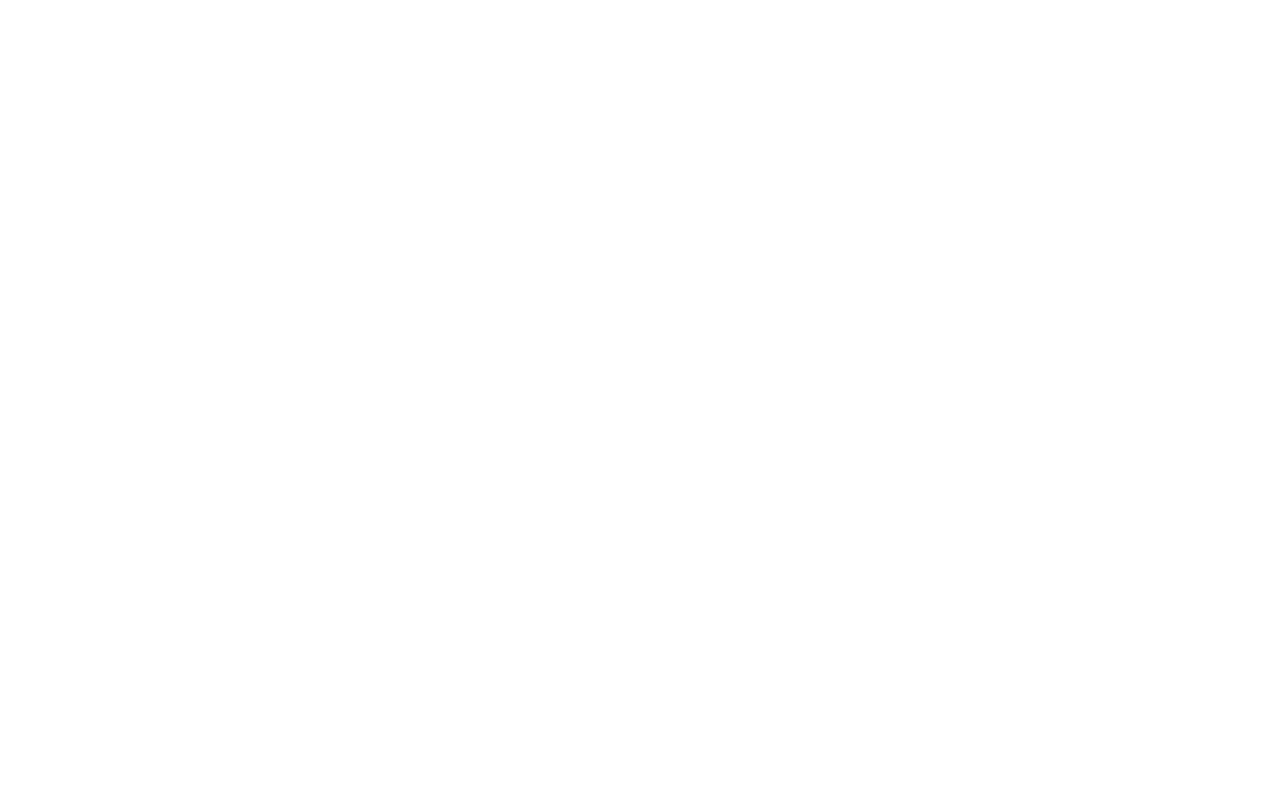
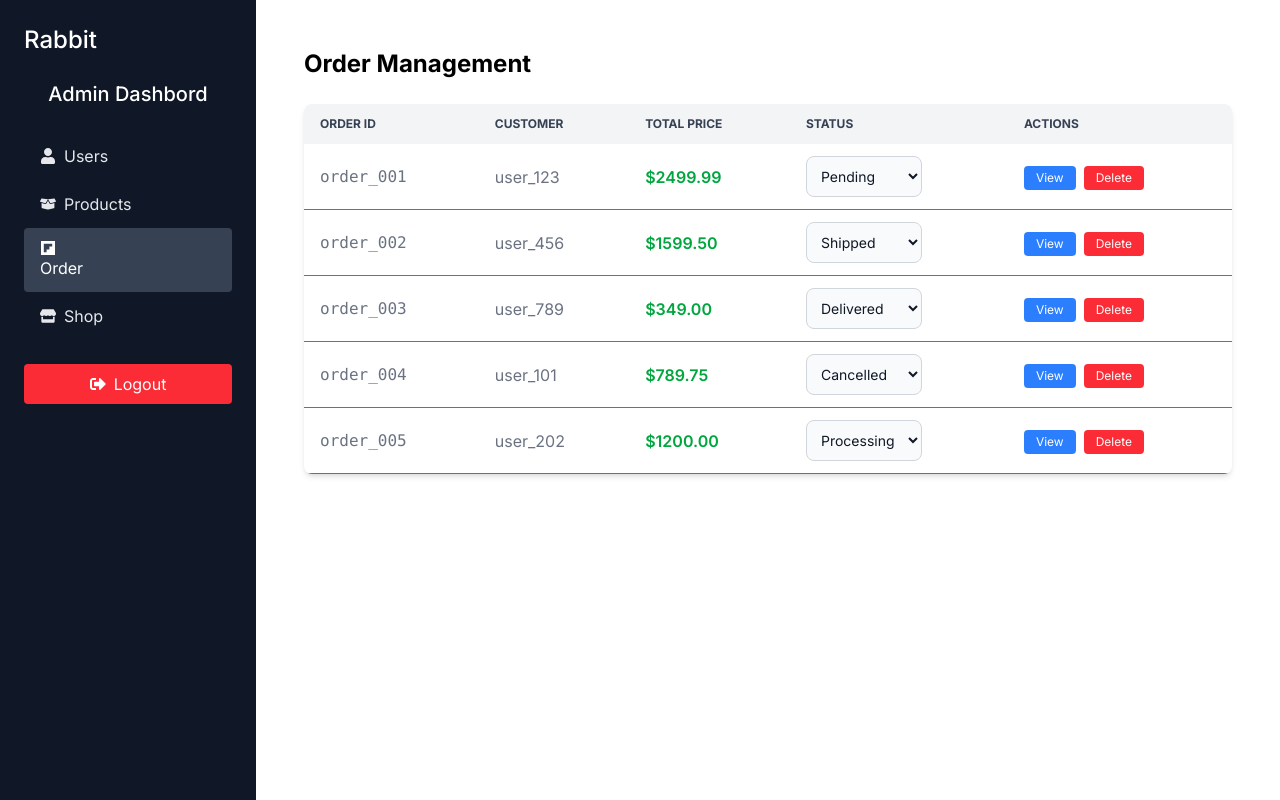
Before and after one commit to ayushghosh-123/E-commerce, a React (Vite) app in the folder frontend/: page /admin/orders in a window 1280 px wide. Before the commit this address had no page. Built offline with nearby package versions, Linux system fonts and the light colour scheme.

Commit message:
frontend completed properly

```diff
--- a/frontend/src/App.jsx
+++ b/frontend/src/App.jsx
@@ -24,6 +24,7 @@ import AdminHome from "./Pages/AdminHome.jsx";
 import Usermanagment from "./Component/Admin/Usermanagment.jsx";
 import ProductManagment from "./Component/Admin/ProductManagment.jsx";
 import EditProductPage from "./Component/Admin/EditProductPage.jsx";
+import OrderManagment from "./Component/Admin/OrderManagment.jsx";
 
 // Main App component
 function App() {
@@ -58,6 +59,7 @@ function App() {
              <Route path='users' element={<Usermanagment/>} />
              <Route path='products' element={<ProductManagment/>} />
              <Route path='products/:id/edit' element={<EditProductPage/>} />
+             <Route path='orders' element={<OrderManagment/>} />
           </Route>
         </Routes>
       </BrowserRouter>
--- a/frontend/src/Component/Admin/EditProductPage.jsx
+++ b/frontend/src/Component/Admin/EditProductPage.jsx
@@ -34,14 +34,38 @@ const EditProductPage = () => {
 
   const handleImageUpload = async (e) => {
     const file = e.target.files[0];
-    console.log(file);
-    // TODO: handle file upload logic
+    if (file) {
+      // Create a URL for the uploaded file to preview it
+      const imageUrl = URL.createObjectURL(file);
+
+      // Add the new image to the existing images array
+      setProductsData(prevData => ({
+        ...prevData,
+        images: [...prevData.images, { url: imageUrl }]
+      }));
+
+      console.log(file);
+      // TODO: handle actual file upload to server
+    }
   };
+
+  const removeImage = (indexToRemove) => {
+    setProductsData(prevData => ({
+      ...prevData,
+      images: prevData.images.filter((_, index) => index !== indexToRemove)
+    }));
+  };
+
+  const handleSubmit = (e)=>{
+    e.preventDefault()
+    console.log(productsData);
+
+  }
 
   return (
     <div className="max-w-5xl mx-auto p-6 shadow-md rounded-md">
       <h2 className="text-3xl font-bold mb-6">Edit Product</h2>
-      <form>
+      <form onSubmit={handleSubmit}>
         {/* Name */}
         <div className="mb-6">
           <label className="block font-semibold mb-2">Product Name</label>
@@ -146,8 +170,32 @@ const EditProductPage = () => {
         {/* Image upload */}
         <div className="mb-6">
           <label className="block font-semibold mb-2">Upload Image</label>
-          <input type="file" onChange={handleImageUpload} />
+          <input
+            type="file"
+            accept="image/*"
+            onChange={handleImageUpload}
+            className="mb-4"
+          />
+          <div className="flex gap-4 mt-4 flex-wrap">
+            {productsData.images.map((image, index) => (
+              <div key={index} className="relative">
+                <img
+                  src={image.url}
+                  alt={image.altText || "Product Image"}
+                  className="w-20 h-20 object-cover rounded-md shadow-md"
+                />
+                <button
+                  type="button"
+                  onClick={() => removeImage(index)}
+                  className="absolute -top-2 -right-2 bg-red-500 text-white rounded-full w-6 h-6 flex items-center justify-center text-sm hover:bg-red-600"
+                >
+                  ×
+                </button>
+              </div>
+            ))}
+          </div>
         </div>
+        <button type='submit' className='w-full bg-green-500  text-white py-2 rounded-md hover:bg-green-600 transition-color'> Update Products</button>
       </form>
     </div>
   );
--- /dev/null
+++ b/frontend/src/Component/Admin/OrderManagment.jsx
@@ -0,0 +1,113 @@
+import React, { useState } from 'react'
+
+const OrderManagment = () => {
+  const [orders, setOrders] = useState([
+    {
+      _id: "order_001",
+      users: "user_123",
+      totalPrice: 2499.99,
+      status: "pending"
+    },
+    {
+      _id: "order_002",
+      users: "user_456",
+      totalPrice: 1599.50,
+      status: "shipped"
+    },
+    {
+      _id: "order_003",
+      users: "user_789",
+      totalPrice: 349.00,
+      status: "delivered"
+    },
+    {
+      _id: "order_004",
+      users: "user_101",
+      totalPrice: 789.75,
+      status: "cancelled"
+    },
+    {
+      _id: "order_005",
+      users: "user_202",
+      totalPrice: 1200.00,
+      status: "processing"
+    }
+  ])
+
+  const handleStatusChange = (orderId, newStatus) => {
+    const updatedOrders = orders.map(order =>
+      order._id === orderId ? { ...order, status: newStatus } : order
+    )
+    setOrders(updatedOrders)
+  }
+
+  const handleDelete = (orderId) => {
+    const confirmed = window.confirm("Are you sure you want to delete this order?")
+    if (confirmed) {
+      const updatedOrders = orders.filter(order => order._id !== orderId)
+      setOrders(updatedOrders)
+    }
+  }
+
+  const handleView = (orderId) => {
+    const order = orders.find(o => o._id === orderId)
+    alert(`Order Details:\n\nID: ${order._id}\nUser: ${order.users}\nTotal: $${order.totalPrice}\nStatus: ${order.status}`)
+  }
+
+  return (
+    <div className='max-w-7xl mx-auto p-6'>
+      <h2 className='text-2xl font-bold mb-6'>Order Management</h2>
+      <div className="overflow-x-auto shadow-md sm:rounded-lg">
+        <table className="min-w-full text-left text-gray-500">
+          <thead className="bg-gray-100 text-xs uppercase text-gray-700">
+            <tr>
+              <th className="py-3 px-4">Order ID</th>
+              <th className="py-3 px-4">Customer</th>
+              <th className="py-3 px-4">Total Price</th>
+              <th className="py-3 px-4">Status</th>
+              <th className="py-3 px-4">Actions</th>
+            </tr>
+          </thead>
+          <tbody>
+            {orders.map(order => (
+              <tr key={order._id} className="border-b hover:bg-gray-50">
+                <td className="py-3 px-4 font-mono">{order._id}</td>
+                <td className="py-3 px-4">{order.users}</td>
+                <td className="py-3 px-4 font-semibold text-green-600">${order.totalPrice.toFixed(2)}</td>
+                <td className="py-3 px-4">
+                  <select
+                    value={order.status}
+                    onChange={(e) => handleStatusChange(order._id, e.target.value)}
+                    className='bg-gray-50 border border-gray-300 text-gray-900 text-sm rounded-lg focus:ring-blue-500 focus:border-blue-500 block p-2.5'
+                  >
+                    <option value="pending">Pending</option>
+                    <option value="processing">Processing</option>
+                    <option value="shipped">Shipped</option>
+                    <option value="delivered">Delivered</option>
+                    <option value="cancelled">Cancelled</option>
+                  </select>
+                </td>
+                <td className="py-3 px-4">
+                  <button
+                    onClick={() => handleView(order._id)}
+                    className="mr-2 px-3 py-1 bg-blue-500 text-white rounded hover:bg-blue-600 text-xs"
+                  >
+                    View
+                  </button>
+                  <button
+                    onClick={() => handleDelete(order._id)}
+                    className="px-3 py-1 bg-red-500 text-white rounded hover:bg-red-600 text-xs"
+                  >
+                    Delete
+                  </button>
+                </td>
+              </tr>
+            ))}
+          </tbody>
+        </table>
+      </div>
+    </div>
+  )
+}
+
+export default OrderManagment
```
